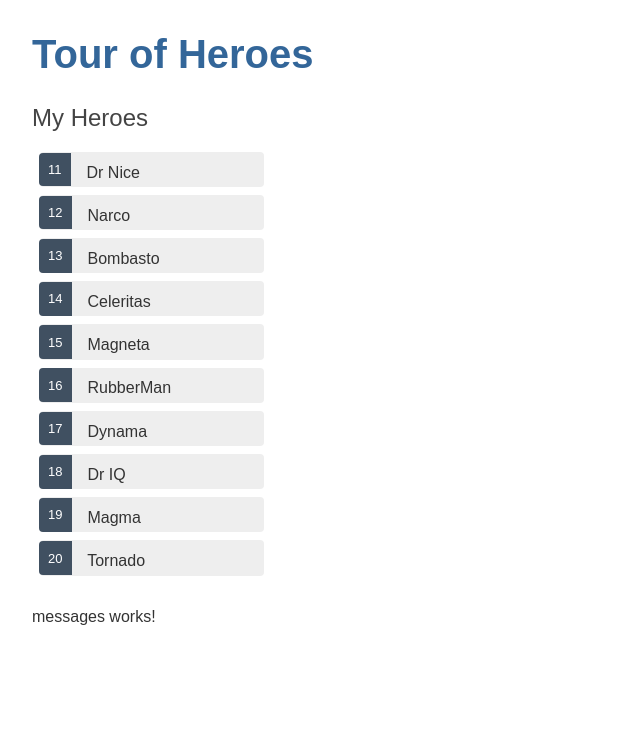
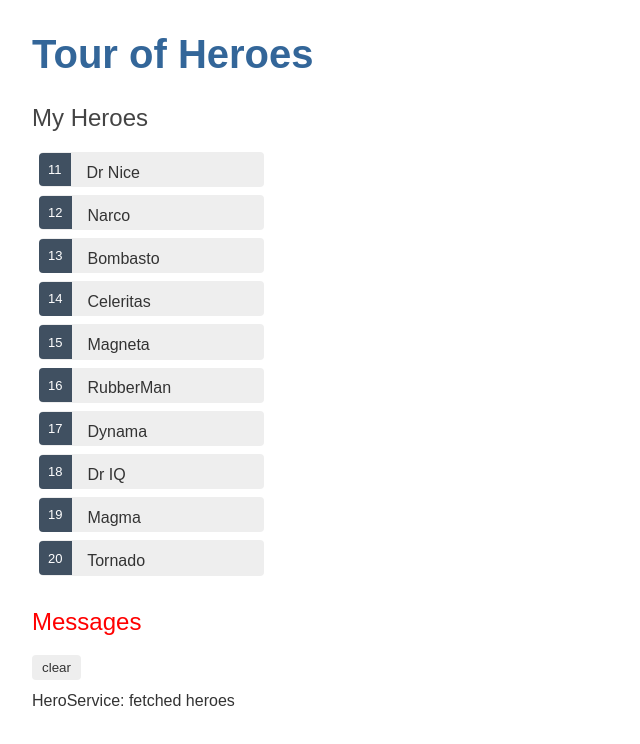
Before and after one commit to albiurs/angular-tour-of-heroes, an Angular app: page / in a window 1280 px wide. Shown: the top 744 px of the page, without its empty margins (0-640 px from the left). Built offline with nearby package versions, Linux system fonts and the light colour scheme.

Commit message:
finish message service

```diff
--- a/src/app/hero.service.ts
+++ b/src/app/hero.service.ts
@@ -4,6 +4,7 @@ import { Observable, of } from 'rxjs';
 
 import { Hero } from './hero';
 import { HEROES } from './mock-heroes';
+import { MessageService } from './message.service';
 
 /**
  * @Injectable() services
@@ -47,13 +48,21 @@ out not to be used after all.
 })
 export class HeroService {
 
-  constructor() { }
+  constructor(
+    /*
+    This is a typical "service-in-service" scenario: you inject the MessageService into the HeroService
+    which is injected into the HeroesComponent.
+     */
+    private messageService: MessageService
+  ) { }
 
   // get HEROES directly from the mock
   // getHeroes(): Hero[] {
   //   return HEROES;
   // }
   getHeroes(): Observable<Hero[]> {
+    // TODO: send the message _after_ fetching the heroes
+    this.messageService.add('HeroService: fetched heroes');
     return of(HEROES);  // of(HEROES) returns an Observable<Hero[]> that emits a single value, the array of mock heroes.
   }
 }
--- a/src/app/message.service.ts
+++ b/src/app/message.service.ts
@@ -1,9 +1,22 @@
 import { Injectable } from '@angular/core';
 
+/**
+ * The service exposes its cache of messages and two methods: one to add() a message to the cache and another to clear() the cache.
+ */
 @Injectable({
   providedIn: 'root'
 })
 export class MessageService {
 
+  public messages: string[] = [];
+
   constructor() { }
+
+  public add(message: string): void {
+    this.messages.push(message);
+  }
+
+  public clear(): void {
+    this.messages = [];
+  }
 }
--- a/src/app/messages/messages.component.css
+++ b/src/app/messages/messages.component.css
@@ -0,0 +1,20 @@
+/* MessagesComponent's private CSS styles */
+h2 {
+  color: red;
+  font-family: Arial, Helvetica, sans-serif;
+  font-weight: lighter;
+}
+
+button.clear {
+  font-family: Arial, sans-serif;
+  color: #333;
+  background-color: #eee;
+  margin-bottom: 12px;
+  border: none;
+  padding: 5px 10px;
+  border-radius: 4px;
+  cursor: pointer;
+}
+button:hover {
+  background-color: #cfd8dc;
+}
--- a/src/app/messages/messages.component.html
+++ b/src/app/messages/messages.component.html
@@ -1 +1,7 @@
-<p>messages works!</p>
+<!-- The *ngIf only displays the messages area if there are messages to show. -->
+<div *ngIf="messageService.messages.length">
+  <h2>Messages</h2>
+  <!-- Angular event binding binds the button's click event to MessageService.clear(). -->
+  <button class="clear" (click)="messageService.clear()">clear</button>
+  <div *ngFor="let message of messageService.messages"> {{message}} </div>
+</div>
--- a/src/app/messages/messages.component.ts
+++ b/src/app/messages/messages.component.ts
@@ -1,4 +1,6 @@
 import { Component, OnInit } from '@angular/core';
+
+import { MessageService } from '../message.service';
 
 @Component({
   selector: 'app-messages',
@@ -7,7 +9,11 @@ import { Component, OnInit } from '@angular/core';
 })
 export class MessagesComponent implements OnInit {
 
-  constructor() { }
+  public constructor(
+    // messageService property. Angular will inject the singleton MessageService into that property when it creates the MessagesComponent.
+    // The messageService property must be public because you're going to bind to it in the template.
+    public messageService: MessageService
+  ) { }
 
   ngOnInit(): void {
   }
```
